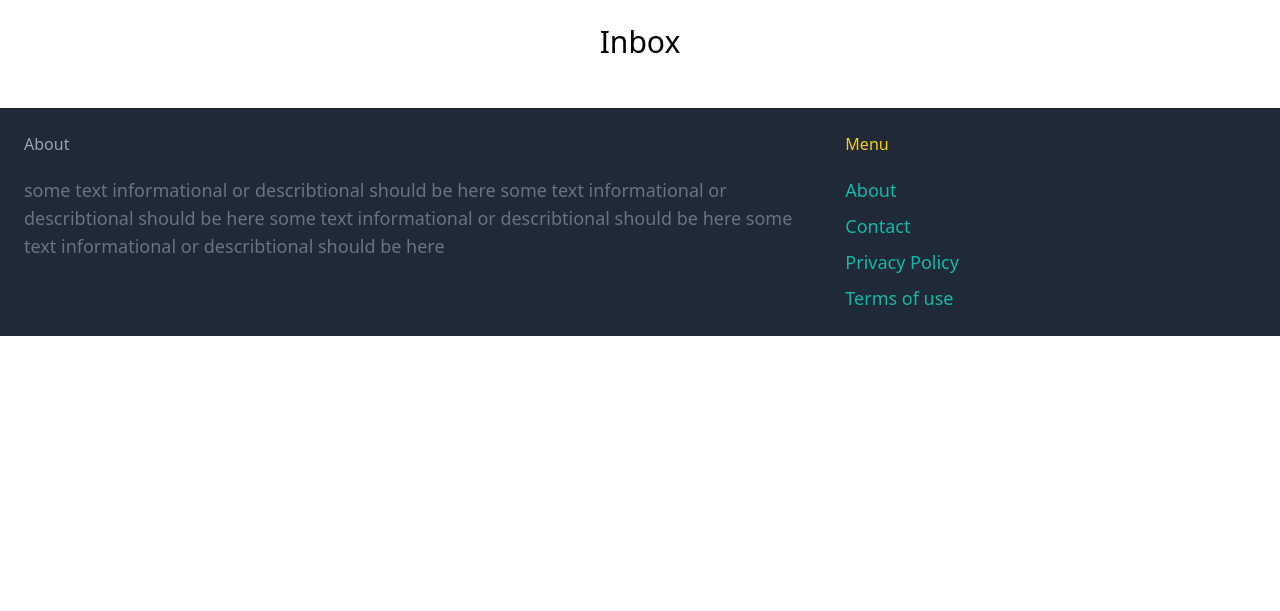
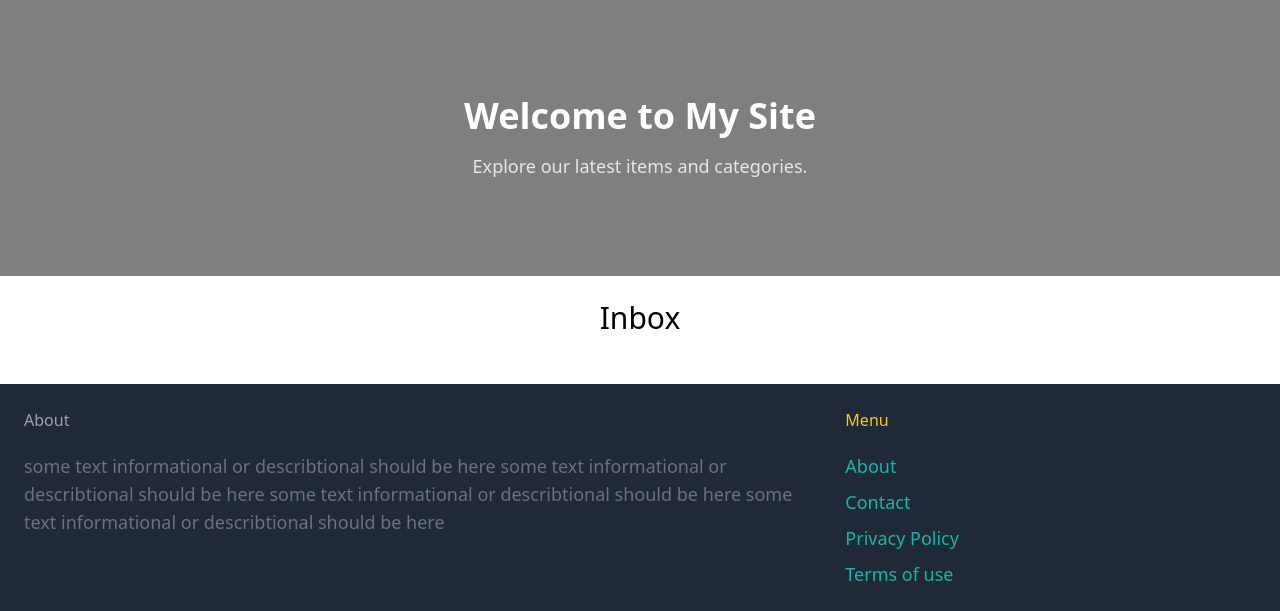
Before and after one commit to RommieRene/E-Comers, a Django app: page /inbox/ in a window 1280 px wide. Shown: the part 76-687 px from the top of the page. Run offline with Django 5.2, Linux system fonts and the light colour scheme; the visitor is signed in with stand-in values (Sample User, id 1); data that the repository does not hold is empty; some libraries are stand-ins or nearby versions.

Commit message:
Few changes

```diff
--- a/core/templates/core/base.html
+++ b/core/templates/core/base.html
@@ -27,6 +27,16 @@
                 {% endif %}
             </div>
         </nav>
+        <div class="bg-cover bg-center bg-no-repeat" style="background-image: url('{{ cover_image.image.url }}');">
+            <div class="bg-black bg-opacity-50">
+                <div class="max-w-7xl mx-auto">
+                    <div class="px-6 py-24 text-white text-center">
+                        <h1 class="text-4xl font-semibold">Welcome to My Site</h1>
+                        <p class="mt-4 text-lg text-gray-200">Explore our latest items and categories.</p>
+                    </div>
+                </div>
+            </div>
+        </div>
 
         <div class="'px-6 py-6">
             {% block content %}
--- a/item/admin.py
+++ b/item/admin.py
@@ -1,12 +1,13 @@
 from django.contrib import admin
 
 # Register your models here.
-from . models import Category, Item
+from . models import Category, Item, Cover_Image
 
 class CategoryAdmin(admin.ModelAdmin):
     list_display = ['name']
     # prepopulated_fields = {'slug': ('name',)}
     list_filter = ['name']
 
+admin.site.register(Cover_Image)
 admin.site.register(Category,CategoryAdmin)
 admin.site.register(Item)
--- a/item/urls.py
+++ b/item/urls.py
@@ -9,4 +9,5 @@ urlpatterns = [
     path('<int:pk>/', views.detail, name='detail'),
     path('<int:pk>/edit/', views.edit, name='edit'),
     path('<int:pk>/delete/', views.delete, name='delete'),
+    path('cover_image/', views.cover_image, name='cover_image'),
 ]
--- a/mysite/settings.py
+++ b/mysite/settings.py
@@ -34,6 +34,7 @@ LOGOUT_REDIRECT_URL = '/'
 # Application definition
 
 INSTALLED_APPS = [
+    'jazzmin',
     'django.contrib.admin',
     'django.contrib.auth',
     'django.contrib.contenttypes',
```
Also changed, not shown: core/views.py (+5 -2 lines), item/models.py (+11 -0 lines), item/views.py (+11 -1 lines), item/forms.py (line endings or trailing spaces), item/migrations/0005_cover_image.py (added), media/cover_images/cover.jpeg (added), media/cover_images/cover_IB3zXdv.jpeg (added).
